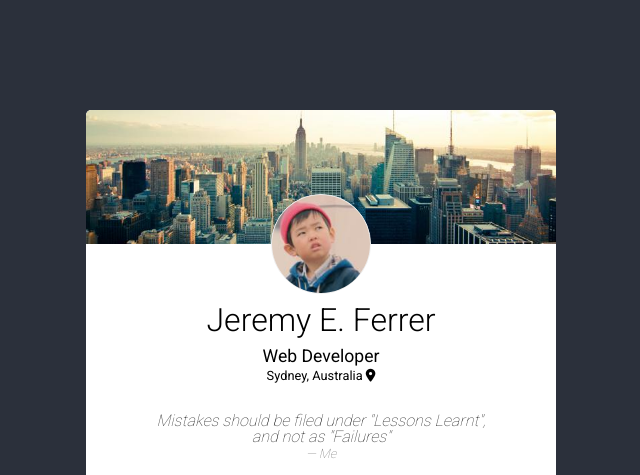
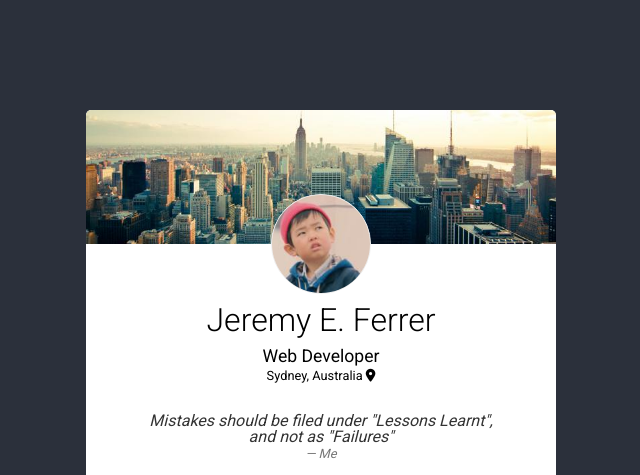
Before and after one commit to jeremyef/personal-site, a website: page app/index.html in a window 1280 px wide. Shown: the top 475 px of the page, without its empty margins (319-959 px from the left). Drawn offline with nearby package versions, Linux system fonts and the light colour scheme; files that its build step writes are made by us from their sources.

Commit message:
Fixed font-weight again

```diff
--- a/app/styles/sass/main.scss
+++ b/app/styles/sass/main.scss
@@ -208,7 +208,6 @@ a:hover, a:active{
 		.quote{
 			width:80%;
 			margin: 0 auto;
-			font-weight:200;
 		}
     .link-bar{
       width:80%;
```
Also changed, not shown: app/styles/main.css.
